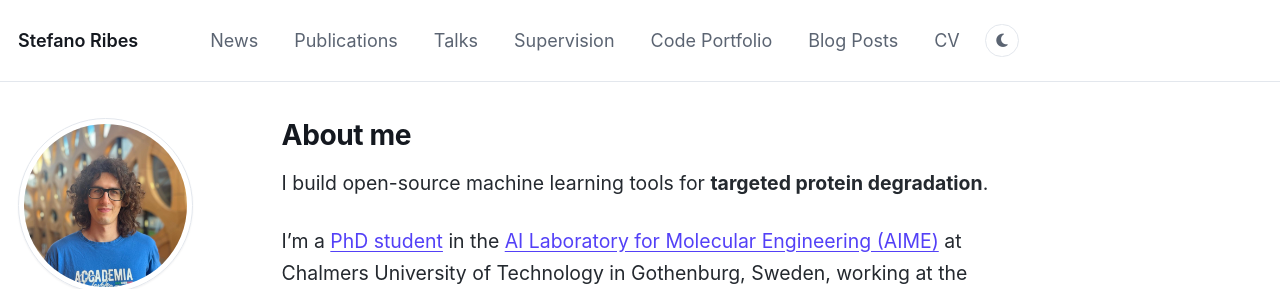
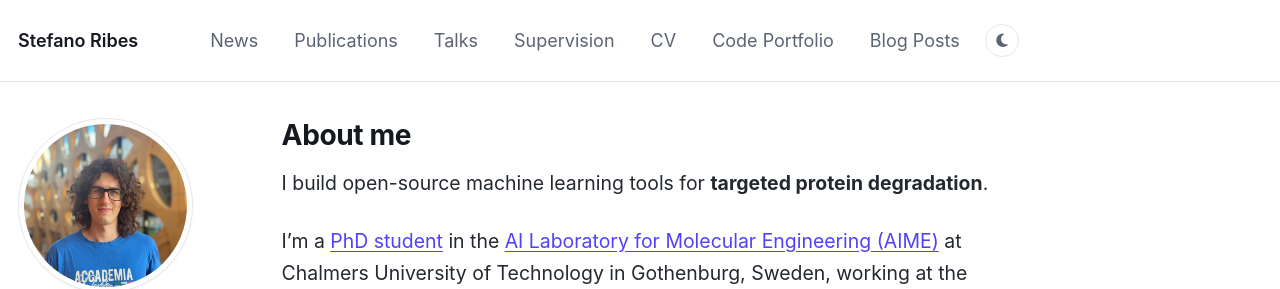
Before and after one commit to ribesstefano/ribesstefano.github.io, a Jekyll site: the page built from _pages/about.md, in a window 1280 px wide. Shown: the top 289 px of the page. Built offline with Jekyll 4.4.1, drawn with Linux system fonts in a browser that asks for light colours; some web fonts are replaced.

Commit message:
Fixed template rendering for Safari.

```diff
--- a/_data/navigation.yml
+++ b/_data/navigation.yml
@@ -15,14 +15,14 @@ main:
   - title: "Supervision"
     url: /supervision/
 
+  - title: "CV"
+    url: /cv/
+
   - title: "Code Portfolio"
     url: /portfolio/
 
   - title: "Blog Posts"
     url: /year-archive/
 
-  - title: "CV"
-    url: /cv/
-
   # - title: "Guide"
   #   url: /markdown/
--- a/_sass/_custom.scss
+++ b/_sass/_custom.scss
@@ -153,6 +153,7 @@ hr {
   position: sticky;
   top: 0;
   z-index: 20;
+  -webkit-backdrop-filter: saturate(180%) blur(8px);
   backdrop-filter: saturate(180%) blur(8px);
 }
 
```
